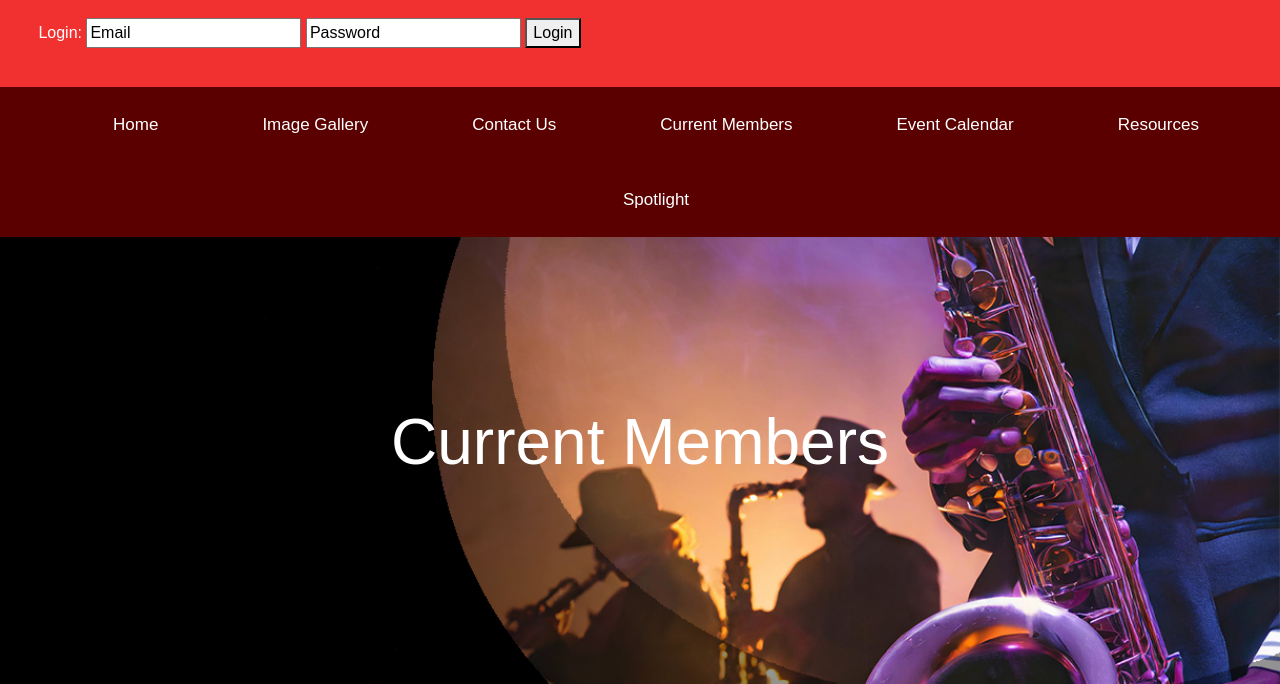
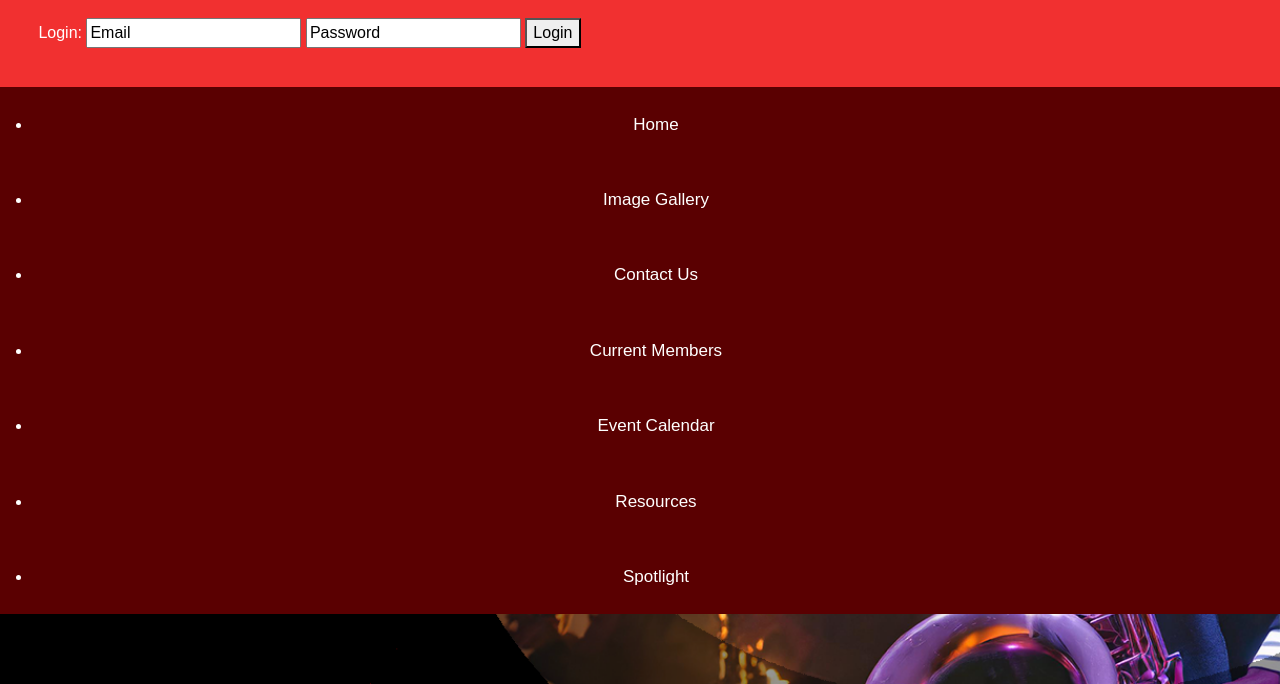
Before and after one commit to KaneFRGU/CM1114-Coursework-Kane-Farquharson, a plain HTML site: page current_members.html in a window 1280 px wide. Shown: the part 109-793 px from the top of the page. Drawn offline with nearby package versions, Linux system fonts and the light colour scheme; a web font is replaced by a local one.

Commit message:
Update current_members.html

```diff
--- a/current_members.html
+++ b/current_members.html
@@ -41,13 +41,13 @@ Threat Mitigation: Login validation, 2FA in place before member images can be ch
                     menu class uses inline blocks
                 -->
                 <ul class = "menu">
-                    <a href="index.html">Home</a>
-                    <a href="img_gallery.html">Image Gallery</a>
-                    <a href="contact_us.html">Contact Us</a>
-                    <a href="current_members.html">Current Members</a>
-                    <a href="event_calendar.html">Event Calendar</a>
-                    <a href="resources.html">Resources</a>
-                    <a href="spotlight.html">Spotlight</a>
+                    <li><a href="index.html">Home</a></li>
+                    <li><a href="img_gallery.html">Image Gallery</a></li>
+                    <li><a href="contact_us.html">Contact Us</a></li>
+                    <li><a href="current_members.html">Current Members</a></li>
+                    <li><a href="event_calendar.html">Event Calendar</a></li>
+                    <li><a href="resources.html">Resources</a></li>
+                    <li><a href="spotlight.html">Spotlight</a></li>
                 </ul>
             </nav>
         </div>
```
